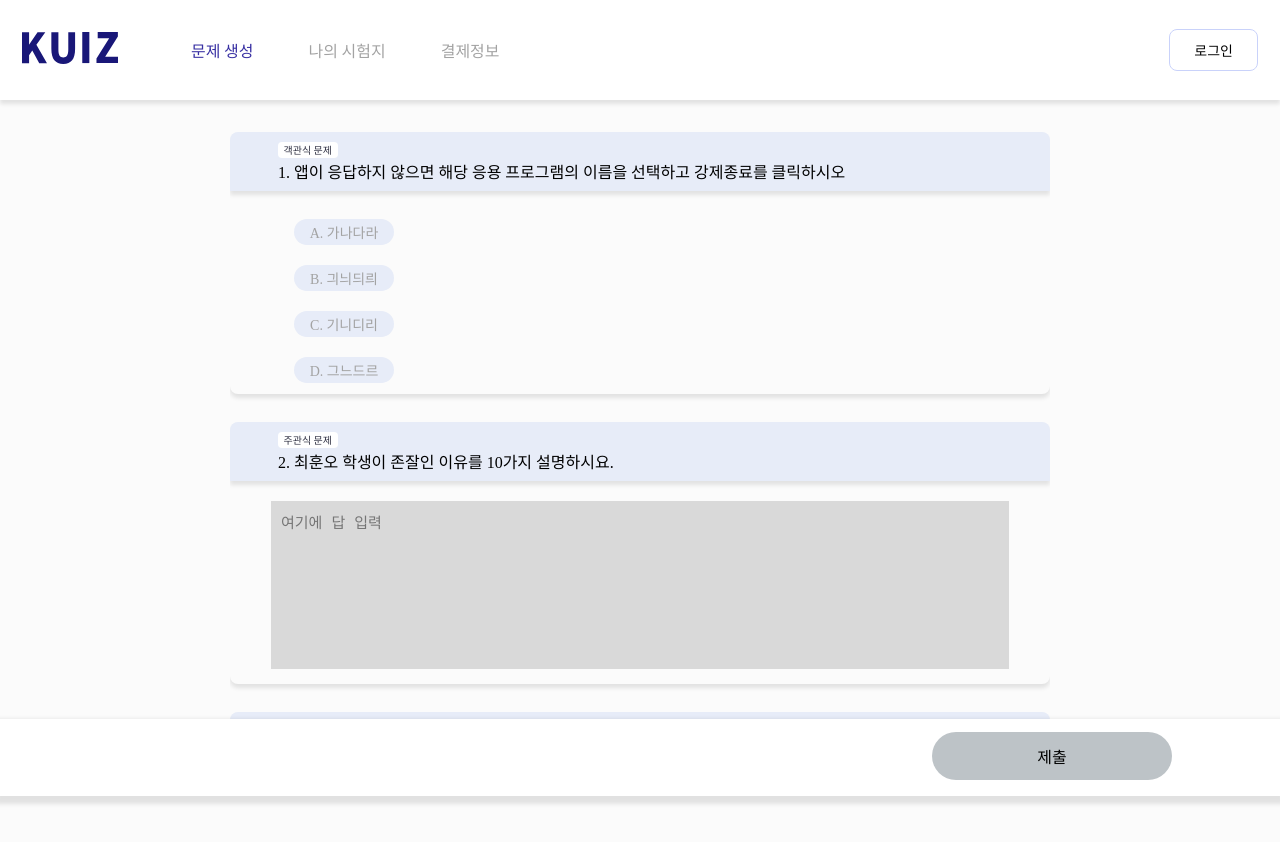
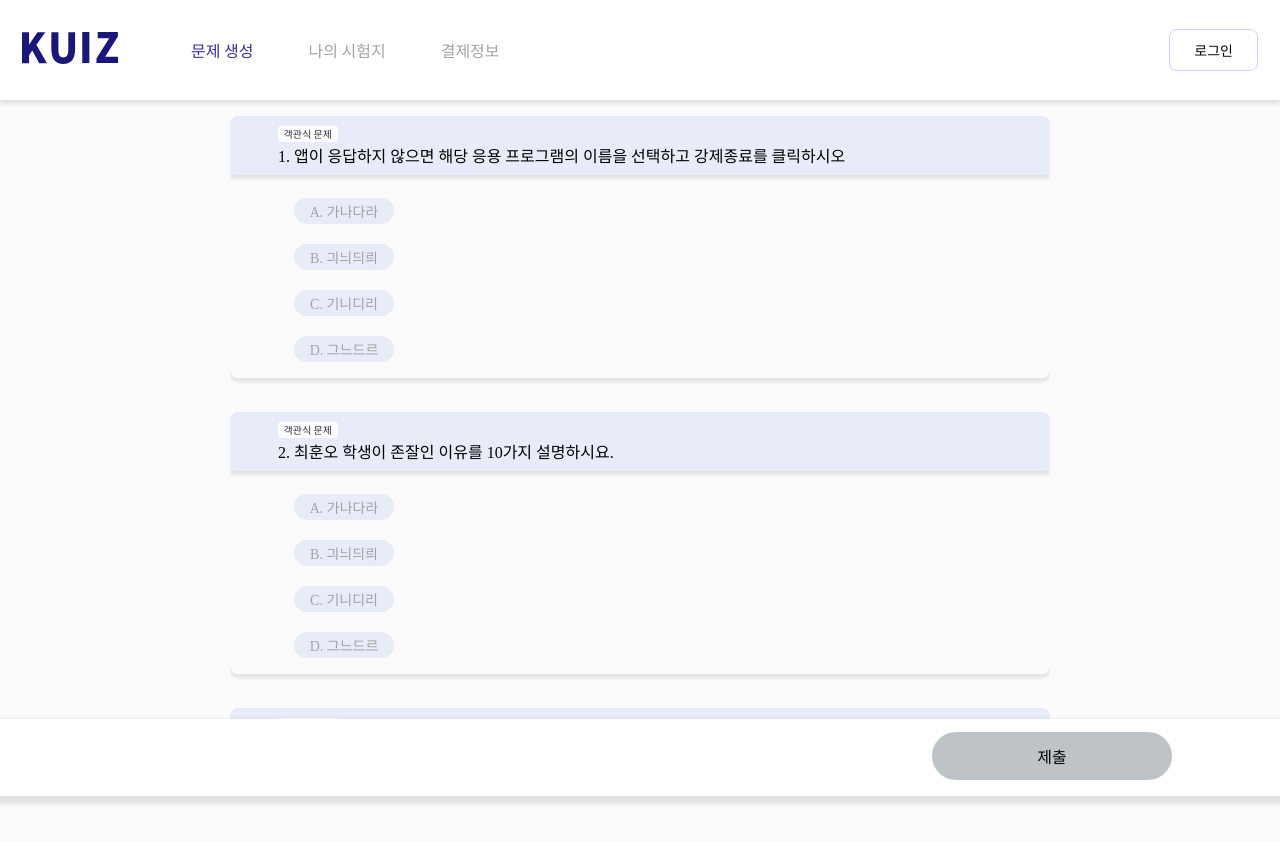
Before and after one commit to kuiz-project/minhoFront, a React (Create React App) app: page /testlist in a window 1280 px wide. Shown: the top 842 px of the page. Built offline with nearby package versions, Linux system fonts and the light colour scheme.

Commit message:
design: 문제 풀이 페이지 css 변경

```diff
--- a/src/pages/TestList/TestList.js
+++ b/src/pages/TestList/TestList.js
@@ -42,9 +42,10 @@ const TestList = () => {
       answerIndex: 1,
     },
     {
-      type: "subjective",
+      type: "multipleChoice",
       main: "최훈오 학생이 존잘인 이유를 10가지 설명하시요.",
-      answerText: "이 문제의 정답 예제",
+      choices: ["가나다라", "긔늬듸릐", "기니디리", "그느드르"],
+      answerIndex: 1,
     },
     {
       type: "multipleChoice",
@@ -124,6 +125,7 @@ const TestList = () => {
                       );
                     })}
                   </S.TestProblem>
+                  {submitted && !isCorrect && <S.IncorrectAnswerNotice />}
                 </S.TestMultipleChoice>
               );
             } else if (question.type === "subjective") {
@@ -142,6 +144,7 @@ const TestList = () => {
                       onBlur={(e) => handleSubjectiveBlur(index, e)}
                     />
                   </S.TestProblem_2>
+                  {submitted && !isCorrect && <S.IncorrectAnswerNotice />}
                 </S.TestSubjective>
               );
             }
--- a/src/pages/TestList/styles/index.js
+++ b/src/pages/TestList/styles/index.js
@@ -21,15 +21,15 @@ export const TestList = styled.div`
 `;
 
 export const TestMultipleChoice = styled.div`
+  margin-top: 16px;
   width: 100%;
-  height: 100%;
-  margin-top: 32px;
+  height: 280px;
 `;
 
 export const TestSubjective = styled.div`
-  margin-top: 32px;
+  margin-top: 16px;
   width: 100%;
-  height: 100%;
+  height: 280px;
 `;
 
 export const TestTitleSmallTitle = styled.div`
@@ -103,12 +103,12 @@ export const TestProblem1 = styled.div`
   font-style: normal;
   font-weight: 400;
   line-height: normal;
-  margin-top: 23px;
+  margin-top: 18px;
   background-color: #e7ecf8;
   display: flex;
   justify-content: center;
   align-items: center;
-  background-color: ${({ isSelected }) => (isSelected ? "blue" : "#e7ecf8")};
+  background-color: ${({ isSelected }) => (isSelected ? "#312E81" : "#e7ecf8")};
   color: ${({ isSelected }) => (isSelected ? "white" : "#a3a3a3;")};
   cursor: pointer; // 선택지를 클릭할 수 있음을 나타내기 위해
 `;
@@ -131,7 +131,7 @@ export const TestProblem2 = styled.div`
   display: flex;
   justify-content: center;
   align-items: center;
-  background-color: ${({ isSelected }) => (isSelected ? "blue" : "#e7ecf8")};
+  background-color: ${({ isSelected }) => (isSelected ? "#312E81" : "#e7ecf8")};
   color: ${({ isSelected }) => (isSelected ? "white" : "#a3a3a3;")};
   cursor: pointer; // 선택지를 클릭할 수 있음을 나타내기 위해
 `;
@@ -154,7 +154,7 @@ export const TestProblem3 = styled.div`
   display: flex;
   justify-content: center;
   align-items: center;
-  background-color: ${({ isSelected }) => (isSelected ? "blue" : "#e7ecf8")};
+  background-color: ${({ isSelected }) => (isSelected ? "#312E81" : "#e7ecf8")};
   color: ${({ isSelected }) => (isSelected ? "white" : "#a3a3a3;")};
   cursor: pointer; // 선택지를 클릭할 수 있음을 나타내기 위해
 `;
@@ -177,7 +177,7 @@ export const TestProblem4 = styled.div`
   display: flex;
   justify-content: center;
   align-items: center;
-  background-color: ${({ isSelected }) => (isSelected ? "blue" : "#e7ecf8")};
+  background-color: ${({ isSelected }) => (isSelected ? "#312E81" : "#e7ecf8")};
   color: ${({ isSelected }) => (isSelected ? "white" : "#a3a3a3;")};
   cursor: pointer; // 선택지를 클릭할 수 있음을 나타내기 위해
 `;
@@ -235,3 +235,9 @@ export const SubmitButton = styled.button`
     color: black;
   }
 `;
+export const IncorrectAnswerNotice = styled.div`
+  height: 100px;
+  width: 100%;
+  background-color: red;
+  display: flex;
+`;
```
